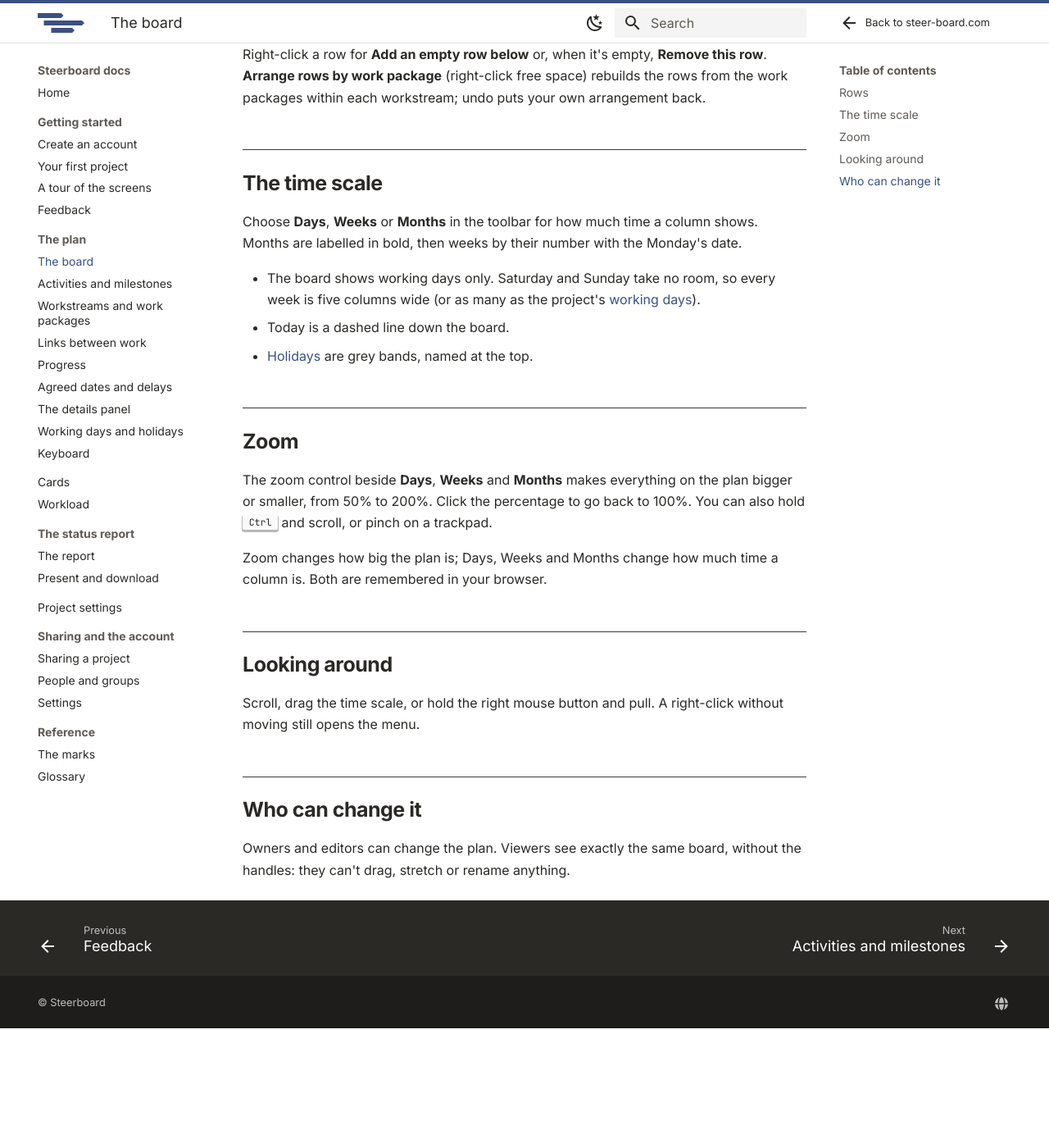
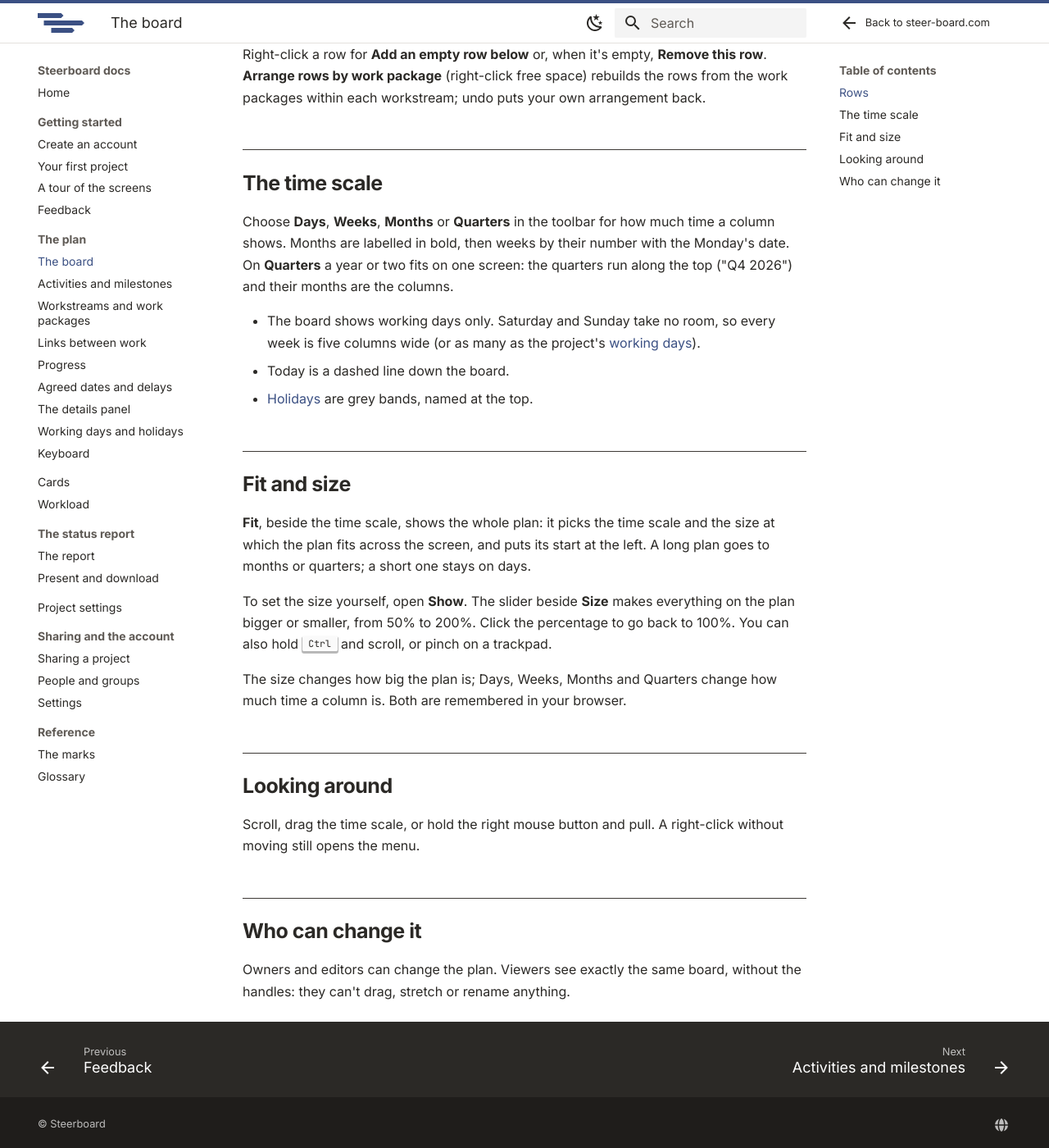
Before and after one commit to mistahcase/steerboard-docs, an MkDocs documentation site: the page built from pages/plan/board.md, in a window 1280 px wide and 1400 px high, scrolled down 1190 px. Shown: the whole window at 82% size. Built offline with MkDocs 1.6.1 and Material for MkDocs 9.7.7, drawn with Linux system fonts in a browser that asks for light colours; before the commit the page ends 2444 px from its top, so only the background shows below that.

Commit message:
Quarters, and Fit: the whole plan on one screen (D3)
From the UX review, approved by the user on 2026-11-13 (SCENARIOS.md, QF).

- A fourth time scale, Quarters: 2.4px a planning day, quarters with their
  years along the top over their months. Dotted lines between months, a
  solid one where a quarter starts.
- Fit, beside the scale: the most detailed scale on which the whole plan
  shows without being drawn under 60%, at 100% or the nearest size under it
  that fits, and the plan's start at the left (fitView, gantt/geometry.ts).
- To give the plan's name its room back, the size slider moved under Show.
  Ctrl and the wheel, a pinch and the keys work as they did.

Seen in the browser on the demo plan: Quarters, and Fit taking a 16-week
plan to Weeks at 62%.

Co-Authored-By: Claude Fable 5.2 <noreply@anthropic.com>

```diff
--- a/coverage.json
+++ b/coverage.json
@@ -45,6 +45,8 @@
         "src/model/rows.ts",
         "src/model/lanes.ts",
         "src/components/PlanZoom.tsx",
+        "src/components/ShowMenu.tsx",
+        "src/gantt/geometry.ts",
         "src/components/Toolbar.tsx",
         "src/gantt/drag.ts",
         "src/gantt/boardMenu.tsx",
--- a/pages/plan/board.md
+++ b/pages/plan/board.md
@@ -33,9 +33,11 @@ arrangement back.
 
 ## The time scale
 
-Choose **Days**, **Weeks** or **Months** in the toolbar for how much time a
-column shows. Months are labelled in bold, then weeks by their number with
-the Monday's date.
+Choose **Days**, **Weeks**, **Months** or **Quarters** in the toolbar for how
+much time a column shows. Months are labelled in bold, then weeks by their
+number with the Monday's date. On **Quarters** a year or two fits on one
+screen: the quarters run along the top ("Q4 2026") and their months are the
+columns.
 
 - The board shows working days only. Saturday and Sunday take no room, so
   every week is five columns wide (or as many as the project's
@@ -43,15 +45,19 @@ the Monday's date.
 - Today is a dashed line down the board.
 - [Holidays](holidays.md) are grey bands, named at the top.
 
-## Zoom
+## Fit and size
 
-The zoom control beside **Days**, **Weeks** and **Months** makes everything
-on the plan bigger or smaller, from 50% to 200%. Click the percentage to go
-back to 100%. You can also hold <kbd>Ctrl</kbd> and scroll, or pinch on a
-trackpad.
+**Fit**, beside the time scale, shows the whole plan: it picks the time scale
+and the size at which the plan fits across the screen, and puts its start at
+the left. A long plan goes to months or quarters; a short one stays on days.
 
-Zoom changes how big the plan is; Days, Weeks and Months change how much time
-a column is. Both are remembered in your browser.
+To set the size yourself, open **Show**. The slider beside **Size** makes
+everything on the plan bigger or smaller, from 50% to 200%. Click the
+percentage to go back to 100%. You can also hold <kbd>Ctrl</kbd> and scroll,
+or pinch on a trackpad.
+
+The size changes how big the plan is; Days, Weeks, Months and Quarters change
+how much time a column is. Both are remembered in your browser.
 
 ## Looking around
 
```
